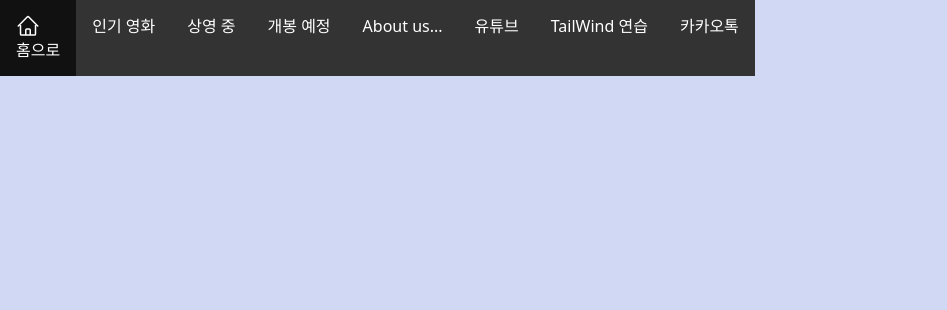
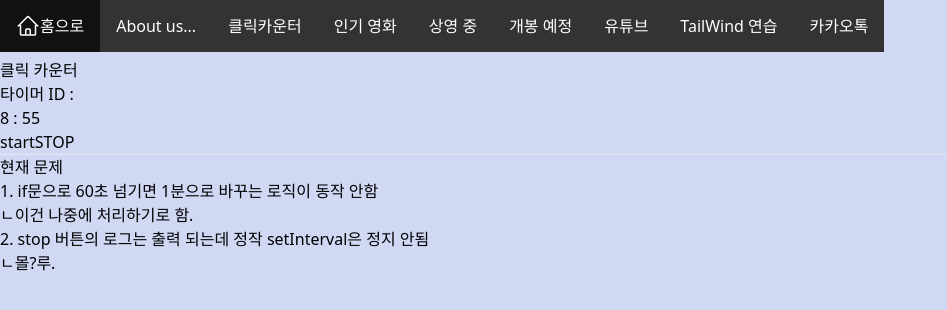
Before and after one commit to tmdwns9630/study_movie_app, a React (Create React App) app: page /clickcounter in a window 1280 px wide. Shown: the top 310 px of the page, without its empty margins (0-947 px from the left). Built offline with nearby package versions, Linux system fonts and the light colour scheme.

Commit message:
1.상영중 탭 안나오는거 해결 : api명이 now_playing이었다. 2.영화탭 상단에 폴:600m만 나오는 문제 해결 : api키에서 page 제거하여 성공. 3.홈이랑 개발자 탭을 어느정도 손 봄 4.ClickCounter.js 안되는건 몰?루

```diff
--- a/src/components/ClickCounter.js
+++ b/src/components/ClickCounter.js
@@ -67,6 +67,19 @@ function ClickCounter(props) {
         <button onClick={stopTimer}>STOP</button>
       </div>
       <hr />
+      <div>
+        <div>현재 문제</div>
+        <div>
+          1. if문으로 60초 넘기면 1분으로 바꾸는 로직이 동작 안함
+          <br />
+          ㄴ이건 나중에 처리하기로 함.
+          <br />
+          2. stop 버튼의 로그는 출력 되는데 정작 setInterval은 정지 안됨
+          <br />
+          ㄴ몰?루.
+          <br />
+        </div>
+      </div>
     </Fragment>
   );
 }
--- a/src/components/Kakaotalk.js
+++ b/src/components/Kakaotalk.js
@@ -1,6 +1,6 @@
 function Kakaotalk() {
-  //  width 어케 맞추냐 싯팔
-  // 글자 굵기 싯팔롬아
+  //  width 어케 맞추냐
+  // 글자 굵기 롬아
   return (
     <>
       <h1 className="text-3xl font-bold underline">Hello Tailwind!</h1>
--- a/src/components/Menu.js
+++ b/src/components/Menu.js
@@ -4,18 +4,46 @@ import "./Menu.css";
 import Youtube from "./Youtube";
 import TailWind from "./TailWind";
 import Kakaotalk from "./Kakaotalk";
+import ClickCounter from "./ClickCounter";
 
 //latest가 왠지 안된다.
 function Home() {
   console.log("Home");
-  return <h2>홈 컴포넌트</h2>;
+  return (
+    <>
+      <div className="text-3xl font-bold text-center mb-3">HOME</div>
+      <div className="flex justify-center mb-3">
+        <img
+          src="http://thumbnail.egloos.net/600x0/http://pds27.egloos.com/pds/201708/26/10/d0008110_59a08ddc44c8c.jpg"
+          alt="img1"
+          width="80%"
+        ></img>
+      </div>
+      <div
+        className="text-3xl font-bold italic text-center
+      flex justify-center"
+      >
+        Good afternoon, Mr.Wick.
+        <br />
+        Do enjoy your party.
+      </div>
+    </>
+  );
 }
 //함수가 JSx를 리턴하면 그게 컴포넌트
 function About() {
   console.log("about");
   return (
     <>
-      <h2>개발자 소개</h2>
+      <h2 className="text-3xl font-bold">개발자 소개</h2>
+      <br />
+      <div>
+        <div>최승준</div>
+        <div>선문대학교 4학년</div>
+        <div>장학금도 못 타고 숨쉬는 대로 살다가</div>
+        <div>어떻게 사람 구실 해보겠다고 몰입형 교육 신청해서 공부 중.</div>
+        <div>장래희망은 스파이더맨</div>
+      </div>
     </>
   );
 }
@@ -27,6 +55,7 @@ function Menu(props) {
         <ul>
           <li>
             <Link to="/">
+              <div className="flex">
                 <svg
                   xmlns="http://www.w3.org/2000/svg"
                   fill="none"
@@ -43,21 +72,25 @@ function Menu(props) {
                   />
                 </svg>
                 홈으로
+              </div>
             </Link>
+          </li>
+          <li>
+            <Link to="/about">About us...</Link>
+          </li>
+          <li>
+            <Link to="/clickcounter">클릭카운터</Link>
           </li>
           <li>
             <Link to="/popular">인기 영화</Link>
           </li>
           <li>
-            <Link to="/latest">상영 중</Link>
+            <Link to="/now_playing">상영 중</Link>
           </li>
           <li>
             <Link to="/upcoming">개봉 예정</Link>
           </li>
 
-          <li>
-            <Link to="/about">About us...</Link>
-          </li>
           <li>
             <Link to="/Youtube">유튜브</Link>
           </li>
@@ -72,9 +105,10 @@ function Menu(props) {
       <Routes>
         <Route path="/" element={<Home />} />
         <Route path="/about" element={<About />} />
+        <Route path="/clickcounter" element={<ClickCounter />} />
         <Route path="/popular" element={<Movies apiPath="popular" />} />
         <Route path="/upcoming" element={<Movies apiPath="upcoming" />} />
-        <Route path="/latest" element={<Movies apiPath="latest" />} />
+        <Route path="/now_playing" element={<Movies apiPath="now_playing" />} />
         <Route path="/Youtube" element={<Youtube />} />
         <Route path="/tailwind" element={<TailWind />} />
         <Route path="/kakaotalk" element={<Kakaotalk />} />
--- a/src/components/Movies.js
+++ b/src/components/Movies.js
@@ -20,11 +20,12 @@ function Movies(props) {
     if (!props.apiPath) return;
     console.log(`리턴과 현재 페이지 : ${props.apiPath}`);
     const result = await axios.get(
-      `https://api.themoviedb.org/3/movie/${props.apiPath}?api_key=3d6a0c3b9d0f8c74a2c6096b10bd3347&language=ko&page=10np`
+      `https://api.themoviedb.org/3/movie/${props.apiPath}?api_key=3d6a0c3b9d0f8c74a2c6096b10bd3347&language=ko&region=KRhttps://api.themoviedb.org/3/movie/${props.apiPath}?api_key=3d6a0c3b9d0f8c74a2c6096b10bd3347&language=ko&region=KR`
     );
     console.log(`현재 페이지 : ${props.apiPath}`);
     setMovies(result.data.results);
     setloading(false);
+    console.log(result.data.results[0]);
   }
   //뭔가를 기다려야할 경우
   //함수 : async, 함수가 기다려 줄 수 있는 함수라고 명시해야 한다.
--- a/src/components/TailWind.js
+++ b/src/components/TailWind.js
@@ -32,6 +32,12 @@ function TailWind() {
         <div>align는 items으로 축약</div>
         <div>4</div>
       </div>
+      <div
+        className="text-3xl font-bold italic text-center
+        mb-3 flex justify-center"
+      >
+        글자 크기, 굵기, 기울임, 텍스트정렬, mb=margin bottom
+      </div>
     </>
   );
 }
```
Lines whose indentation alone changed are shown as unchanged.
